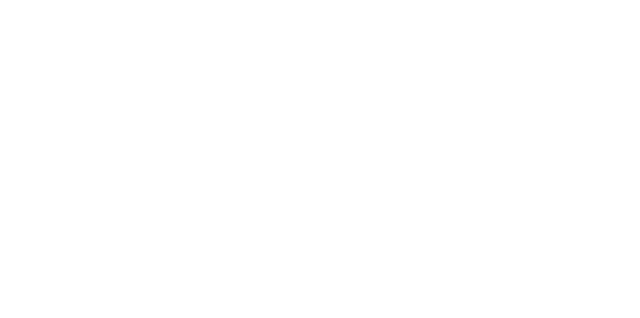
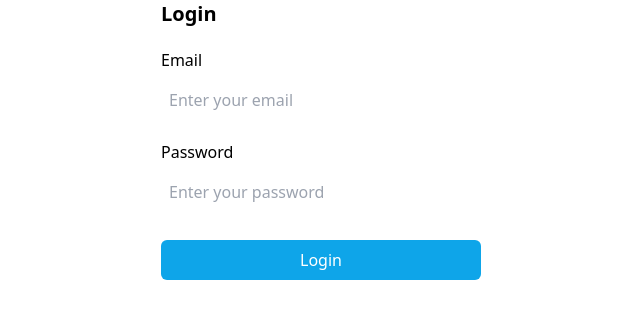
Before and after one commit to Med1020/Resumake, a React app in the folder frontend/: page /login in a window 1280 px wide. Before the commit this address had no page. Shown: the top 318 px of the page, without its empty margins (319-959 px from the left). Built offline with nearby package versions, Linux system fonts and the light colour scheme; the HTML template or start-up script is replaced by a standard one.

Commit message:
Login page

```diff
--- a/frontend/src/App.jsx
+++ b/frontend/src/App.jsx
@@ -1,6 +1,7 @@
 import { Routes, Route } from "react-router-dom";
 import CreateResume from "./Pages/CreateResume";
 import HardwareResume from "./Format/Harvard";
+import Login from "./Pages/Login";
 
 function App() {
   return (
@@ -8,6 +9,7 @@
       <Routes>
         <Route path="/" element={<CreateResume />} />
         <Route path="/format" element={<HardwareResume />} />
+        <Route path="/login" element={<Login />} />
       </Routes>
     </div>
   );
--- /dev/null
+++ b/frontend/src/Pages/Login.jsx
@@ -0,0 +1,50 @@
+import React, { useState } from "react";
+
+const Login = () => {
+  const [credentials, setCredentials] = useState({ email: "", password: "" });
+
+  const handleSubmit = (e) => {
+    e.preventdefault();
+    try {
+      const response = fetch();
+    } catch (e) {
+      console.log(e);
+    }
+  };
+  return (
+    <div className="w-1/4 m-auto">
+      <div className="w-full">
+        <header className="text-xl font-bold pb-5">Login</header>
+        <form>
+          <div className="mb-2 ">
+            <label>Email</label>
+            <input
+              type="email"
+              placeholder="Enter your email"
+              className="block p-2 rounded-md mt-2 mb-5 w-full"
+              onChange={(e) =>
+                setCredentials({ ...credentials, email: e.target.value })
+              }
+            />
+          </div>
+          <div>
+            <label className="pb-2">Password</label>
+            <input
+              type="password"
+              placeholder="Enter your password"
+              className="block p-2 rounded-md mt-2 mb-5 w-full"
+              onChange={(e) =>
+                setCredentials({ ...credentials, password: e.target.value })
+              }
+            />
+          </div>
+          <button className="bg-sky-500 px-3 py-2 rounded-md my-2 text-white w-full">
+            Login
+          </button>
+        </form>
+      </div>
+    </div>
+  );
+};
+
+export default Login;
```
Also changed, not shown: frontend/src/Pages/LandingPage.jsx (added).
